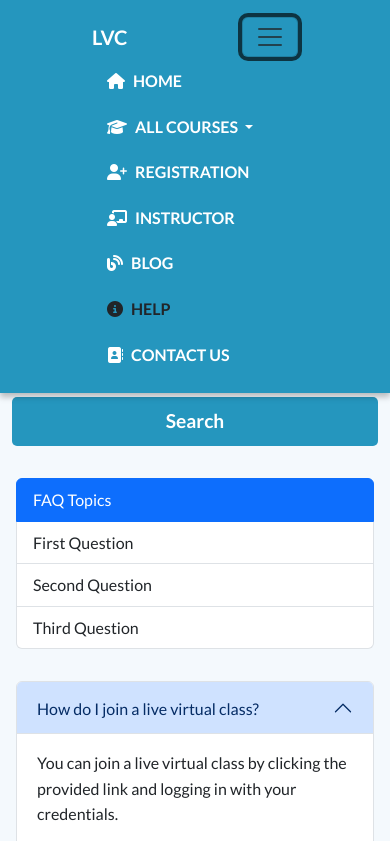
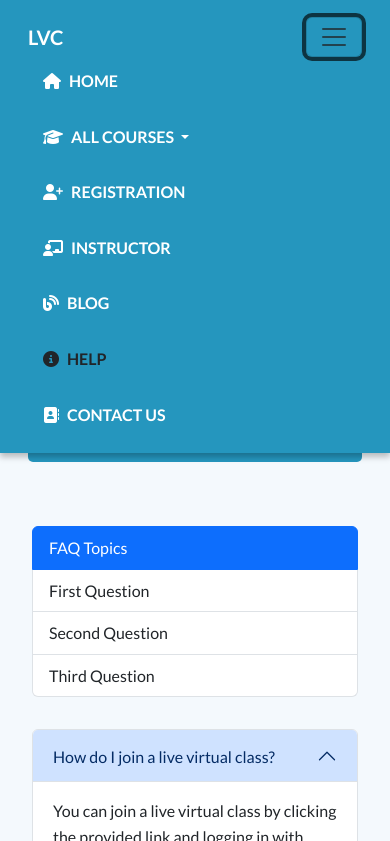
Before and after one commit to harshjaiswal556/live-virtual-class, a plain HTML site: page help.html in a window 390 px wide. Both pictures are taken after a click on the button "Toggle navigation". Shown: the top 841 px of the page. Drawn offline with nearby package versions, Linux system fonts and the light colour scheme.

Commit message:
navbar responsive

```diff
--- a/css/blog-style.css
+++ b/css/blog-style.css
@@ -178,6 +178,27 @@ footer {
     }
 }
 
+@media screen and (max-width: 750px){
+  .nav-menu {
+    flex-direction: column;
+    gap: 10px;
+}
+
+nav {
+    padding: 1rem !important;
+}
+
+.nav-menu-link a {
+    font-size: 1rem;
+}
+/* .row{
+  padding: 1rem;
+} */
+/* .faq{
+  margin: 0rem 1rem;
+} */
+}
+
 a {
   color: #6c757d;
 }
--- a/css/contact-style.css
+++ b/css/contact-style.css
@@ -180,6 +180,27 @@ footer {
     }
 }
 
+@media screen and (max-width: 750px){
+  .nav-menu {
+    flex-direction: column;
+    gap: 10px;
+}
+
+nav {
+    padding: 1rem !important;
+}
+
+.nav-menu-link a {
+    font-size: 1rem;
+}
+.contact-container{
+  padding: 3rem 1rem;
+}
+/* .faq{
+  margin: 0rem 1rem;
+} */
+}
+
 a {
   color: #6c757d;
 }
--- a/css/course.css
+++ b/css/course.css
@@ -175,6 +175,27 @@ text-align: center;
 }
 }
 
+@media screen and (max-width: 750px){
+  .nav-menu {
+    flex-direction: column;
+    gap: 10px;
+}
+
+nav {
+    padding: 1rem !important;
+}
+
+.nav-menu-link a {
+    font-size: 1rem;
+}
+/* .row{
+  padding: 1rem;
+} */
+/* .faq{
+  margin: 0rem 1rem;
+} */
+}
+
 
 a {
     color: #6c757d;
--- a/css/gallery-style.css
+++ b/css/gallery-style.css
@@ -221,6 +221,28 @@ footer {
   }
 }
 
+@media screen and (max-width: 750px){
+  .nav-menu {
+    flex-direction: column;
+    gap: 10px;
+}
+
+nav {
+    padding: 1rem !important;
+}
+
+.nav-menu-link a {
+    font-size: 1rem;
+}
+
+.gallery-table{
+  padding: 3rem 1rem;
+}
+/* .faq{
+  margin: 0rem 1rem;
+} */
+}
+
 
 a {
   color: #6c757d;
--- a/css/help-style.css
+++ b/css/help-style.css
@@ -47,6 +47,10 @@ nav {
 .nav-menu-link a:hover {
     background-color: #00658a;
 }
+
+/* .container{
+  margin: 5rem;
+} */
 
 .help-head {
     margin-top: 8rem;
@@ -147,6 +151,27 @@ footer {
       flex: 1 1 100%;
       text-align: center;
   }
+}
+
+@media screen and (max-width: 750px){
+  .nav-menu {
+    flex-direction: column;
+    gap: 10px;
+}
+
+nav {
+    padding: 1rem !important;
+}
+
+.nav-menu-link a {
+    font-size: 1rem;
+}
+.row{
+  padding: 1rem;
+}
+/* .faq{
+  margin: 0rem 1rem;
+} */
 }
 
 @media screen and (max-width: 500px) {
--- a/css/reg-style.css
+++ b/css/reg-style.css
@@ -281,6 +281,21 @@ a:hover {
     }
   }
 
+  @media screen and (max-width: 750px){
+    .nav-menu {
+      flex-direction: column;
+      gap: 10px;
+  }
+
+  nav {
+      padding: 1rem !important;
+  }
+
+  .nav-menu-link a {
+      font-size: 1rem;
+  }
+  }
+
 ul.social-buttons {
   margin-bottom: 0;
 }
--- a/css/scholarship-style.css
+++ b/css/scholarship-style.css
@@ -235,6 +235,21 @@ footer {
   }
 }
 
+@media screen and (max-width: 750px){
+  .nav-menu {
+    flex-direction: column;
+    gap: 10px;
+}
+
+nav {
+    padding: 1rem !important;
+}
+
+.nav-menu-link a {
+    font-size: 1rem;
+}
+}
+
 a {
   color: #6c757d;
 }
```
